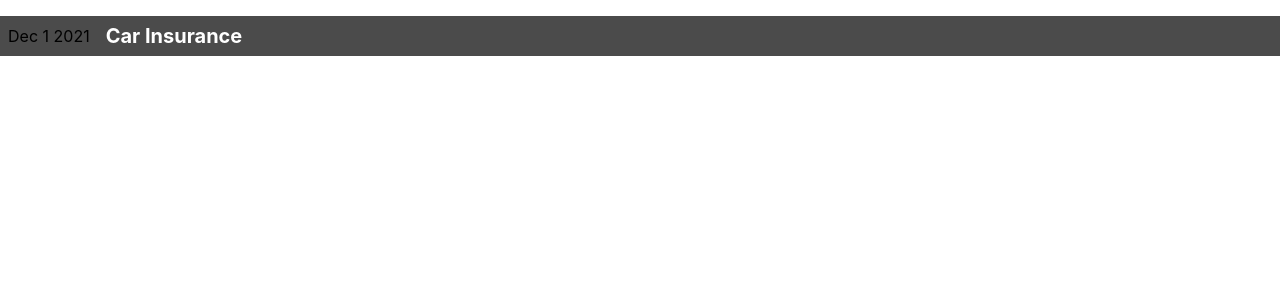
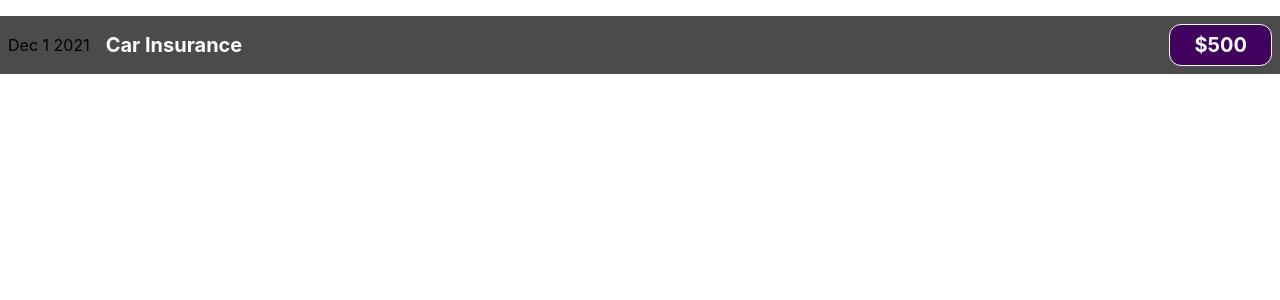
Before and after one commit to ashishjsharda/ReactNov21, a React (Create React App) app: page / in a window 1280 px wide. Shown: the top 300 px of the page. Built offline with nearby package versions, Linux system fonts and the light colour scheme.

Commit message:
Update ExpenseItem.js add price

```diff
--- a/src/components/ExpenseItem.js
+++ b/src/components/ExpenseItem.js
@@ -5,6 +5,7 @@ function ExpenseItem() {
         <div> Dec 1 2021</div>
         <div className ="expense-item__description">
             <h2> Car Insurance</h2>
+            <div className={"expense-item__price"}>$500</div>
         </div>
     </div>
 }
```
